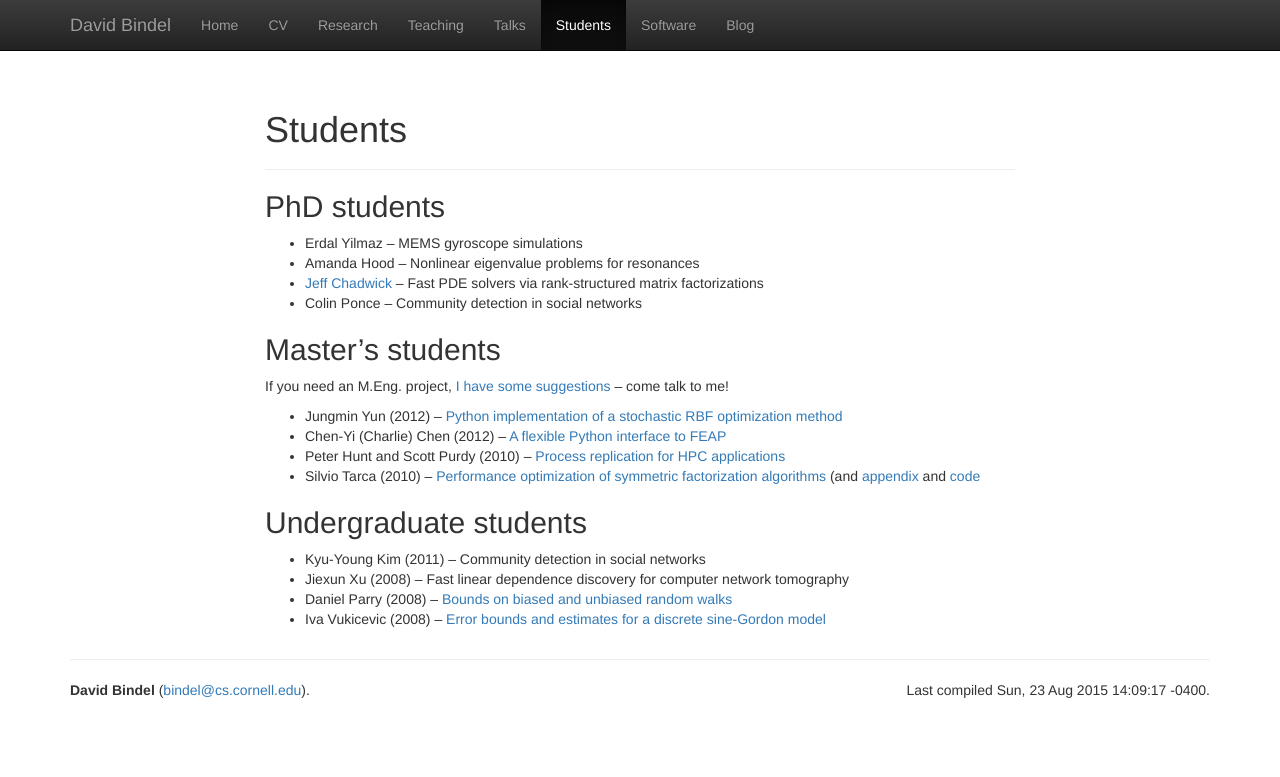
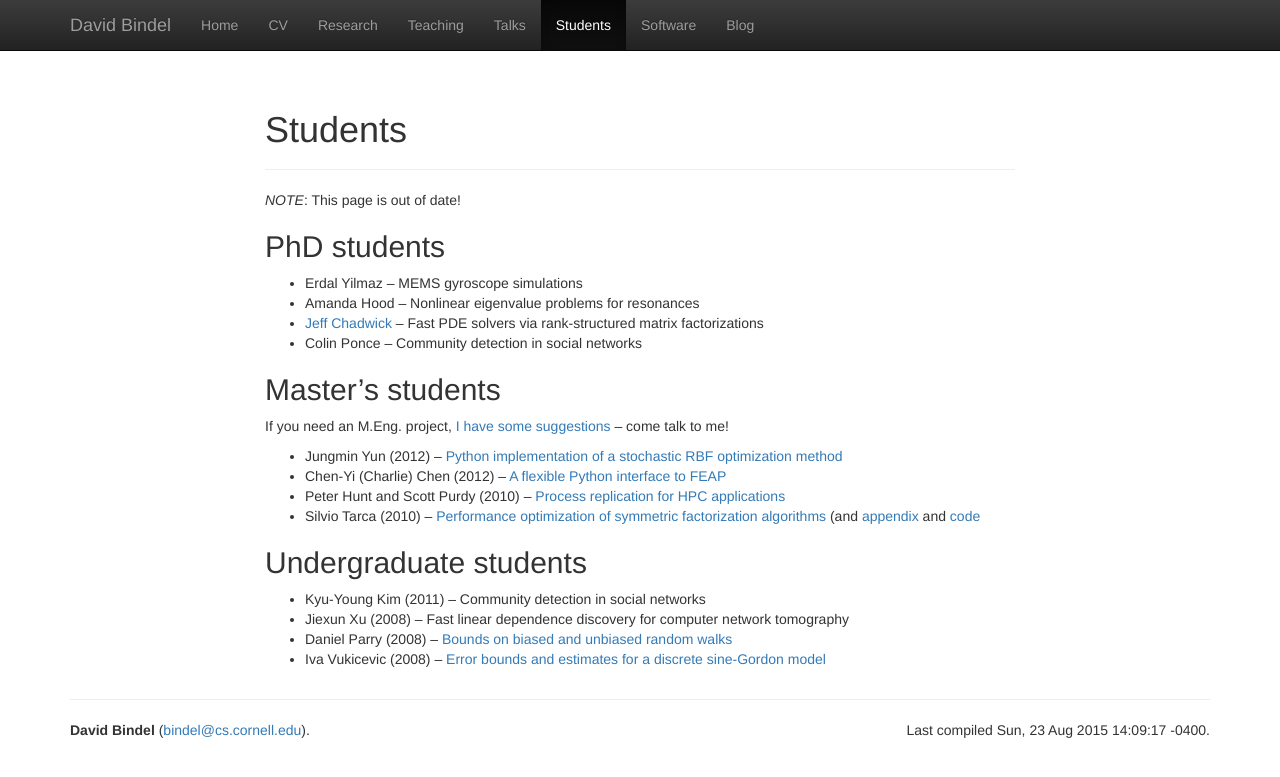
Before and after one commit to dbindel/cornell_web, a Jekyll site: the page built from students.md, in a window 1280 px wide. Shown: the top 777 px of the page. Built offline with Jekyll 4.4.1, drawn with Linux system fonts in a browser that asks for light colours; nearby versions of some CDN libraries.

Commit message:
Added caveat on students page.

```diff
--- a/students.md
+++ b/students.md
@@ -2,6 +2,8 @@
 title: Students
 layout: main
 ---
+
+*NOTE*: This page is out of date!
 
 ## PhD students
 
```
